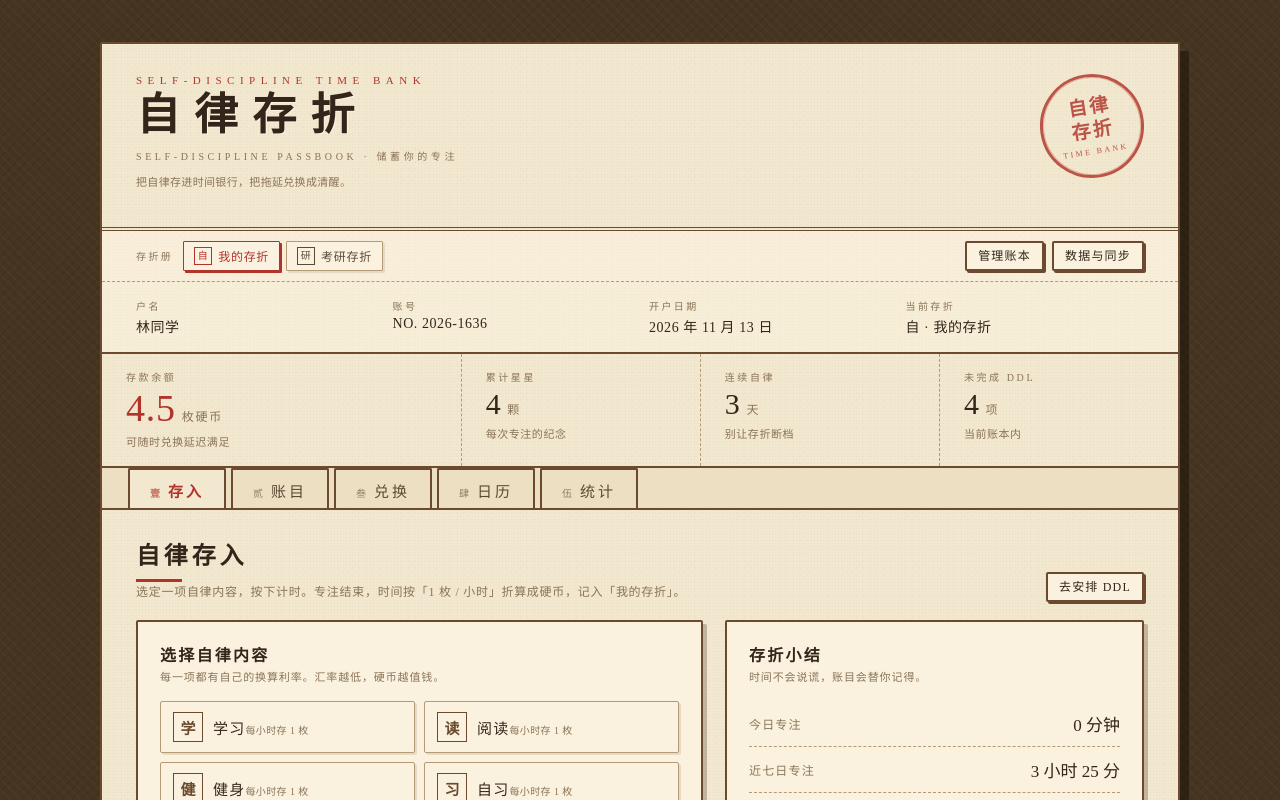
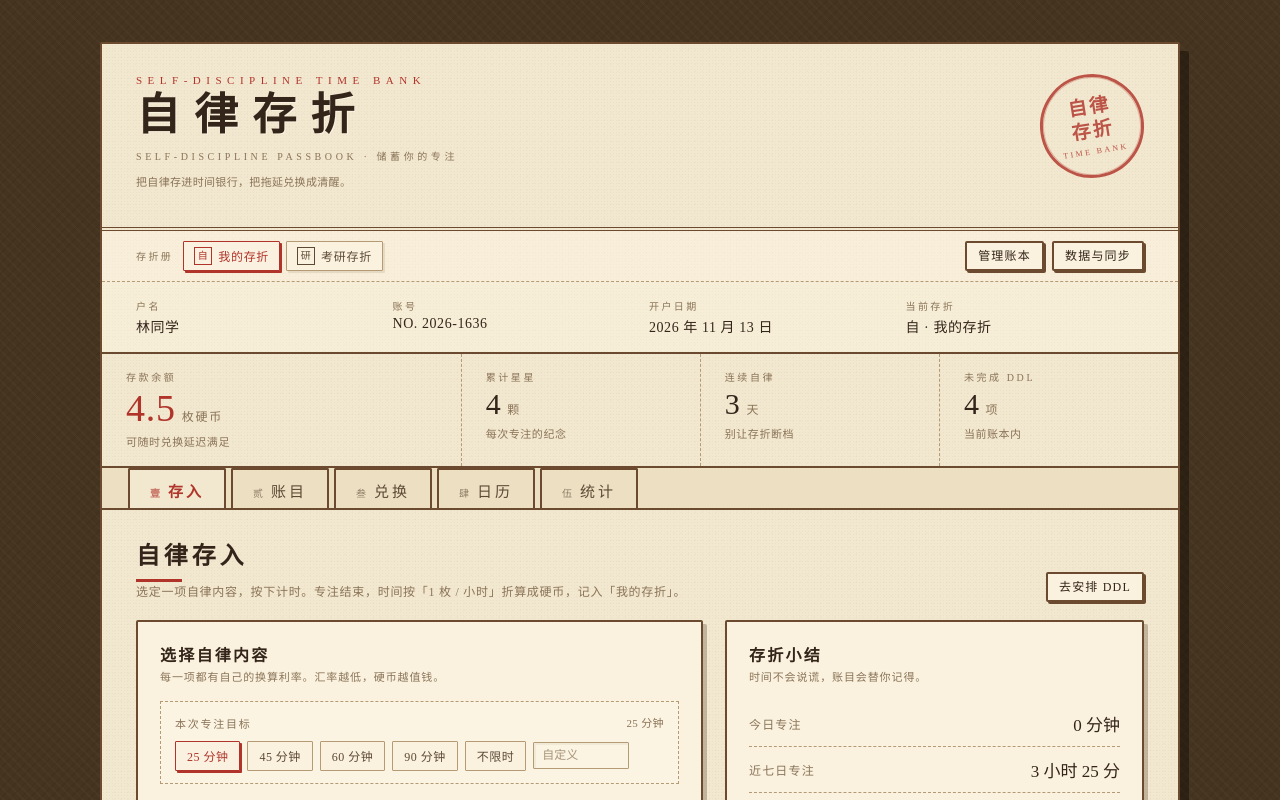
Before and after one commit to liv09343-cs/self-discipline-passbook, a React (Vite) app: page / in a window 1280 px wide. Shown: the top 800 px of the page. Built offline with nearby package versions, Linux system fonts and the light colour scheme.

Commit message:
feat: 专注目标与达成提醒，补充 Supabase 安全自检

```diff
--- a/src/components/TimerPage.tsx
+++ b/src/components/TimerPage.tsx
@@ -1,7 +1,8 @@
-import { useState, type FormEvent } from 'react';
+import { useEffect, useRef, useState, type FormEvent } from 'react';
 import { useApp, useElapsedMs, type Settlement } from '../store/AppStore';
 import { formatClock, formatMinutes } from '../lib/date';
 import { coinsFromMinutes, formatCoins } from '../lib/money';
+import { playGoalChime } from '../lib/sound';
 import {
   streakDays,
   subjectBreakdown,
@@ -25,6 +26,9 @@ export function TimerPage({ toast, onGoCalendar }: Props) {
   const [newName, setNewName] = useState('');
   const [newRate, setNewRate] = useState(state.settings.coinsPerHourDefault);
   const [discardArmed, setDiscardArmed] = useState(false);
+  const [targetMinutes, setTargetMinutes] = useState<number | null>(25);
+  const [customTarget, setCustomTarget] = useState('');
+  const goalNotifiedRef = useRef(false);
 
   const timer = book.timer;
   const subject =
@@ -41,16 +45,55 @@ export function TimerPage({ toast, onGoCalendar }: Props) {
   const maxMinutes = breakdown[0]?.minutes ?? 0;
 
   const start = (subjectId: string) => {
-    actions.startTimer(subjectId);
+    actions.startTimer(subjectId, targetMinutes);
+    goalNotifiedRef.current = false;
     setSettlement(null);
     setDiscardArmed(false);
   };
+
+  const activeTarget = timer.targetMinutes;
+  const targetMs = activeTarget ? activeTarget * 60000 : 0;
+  const targetProgress =
+    targetMs > 0 ? Math.min(100, Math.round((elapsed / targetMs) * 100)) : 0;
+  const targetRemaining = Math.max(0, targetMs - elapsed);
+  const targetReached =
+    Boolean(activeTarget) && targetMs > 0 && elapsed >= targetMs;
+
+  useEffect(() => {
+    if (!timer.subjectId || !activeTarget || !targetReached) return;
+    if (goalNotifiedRef.current) return;
+    goalNotifiedRef.current = true;
+    playGoalChime();
+    if (
+      typeof Notification !== 'undefined' &&
+      Notification.permission === 'granted'
+    ) {
+      try {
+        const notification = new Notification('专注目标达成', {
+          body: `${subject?.name ?? '自律'} · 已完成 ${activeTarget} 分钟，可以继续存折`,
+          icon: './icons/icon-192.png',
+          tag: 'focus-goal',
+        });
+        notification.onclick = () => {
+          window.focus();
+          notification.close();
+        };
+      } catch {
+        // ignore
+      }
+    }
+    toast(
+      `目标达成：${activeTarget} 分钟，继续专注可存更多硬币`,
+      'ok',
+    );
+  }, [activeTarget, subject?.name, targetReached, timer.subjectId, toast]);
 
   const finish = () => {
     const result = actions.finishTimer(note.trim());
     setSettlement(result);
     setNote('');
     setDiscardArmed(false);
+    goalNotifiedRef.current = false;
     if (result.counted) {
       toast(
         `已存入 ${formatCoins(result.coins)} 枚硬币、${result.stars} 颗星，继续加油`,
@@ -75,6 +118,7 @@ export function TimerPage({ toast, onGoCalendar }: Props) {
     actions.discardTimer();
     setDiscardArmed(false);
     setNote('');
+    goalNotifiedRef.current = false;
     toast('已放弃本次计时，时间不会存入', 'warn');
   };
 
@@ -162,6 +206,63 @@ export function TimerPage({ toast, onGoCalendar }: Props) {
               <p className="panel-sub">
                 每一项都有自己的换算利率。汇率越低，硬币越值钱。
               </p>
+
+              <div className="goal-picker">
+                <div className="goal-picker-head">
+                  <span>本次专注目标</span>
+                  <span className="mini-note">
+                    {targetMinutes ? `${targetMinutes} 分钟` : '不限时'}
+                  </span>
+                </div>
+                <div className="goal-chips">
+                  {[25, 45, 60, 90].map((minutes) => (
+                    <button
+                      key={minutes}
+                      type="button"
+                      className={`goal-chip${
+                        targetMinutes === minutes ? ' is-active' : ''
+                      }`}
+                      onClick={() => {
+                        setTargetMinutes(minutes);
+                        setCustomTarget('');
+                      }}
+                    >
+                      {minutes} 分钟
+                    </button>
+                  ))}
+                  <button
+                    type="button"
+                    className={`goal-chip${
+                      targetMinutes === null ? ' is-active' : ''
+                    }`}
+                    onClick={() => {
+                      setTargetMinutes(null);
+                      setCustomTarget('');
+                    }}
+                  >
+                    不限时
+                  </button>
+                  <input
+                    className="input goal-custom"
+                    type="number"
+                    min={1}
+                    max={600}
+                    value={customTarget}
+                    placeholder="自定义"
+                    onChange={(event) => {
+                      const value = event.target.value;
+                      setCustomTarget(value);
+                      const parsed = Number(value);
+                      if (Number.isFinite(parsed) && parsed > 0) {
+                        setTargetMinutes(Math.min(600, Math.round(parsed)));
+                      } else {
+                        setTargetMinutes(null);
+                      }
+                    }}
+                  />
+                </div>
+              </div>
+
               <div className="subject-grid">
                 {book.subjects.map((item) => (
                   <button
@@ -284,6 +385,34 @@ export function TimerPage({ toast, onGoCalendar }: Props) {
                 </div>
               </div>
 
+              {activeTarget ? (
+                <div className="goal-meter">
+                  <div className="goal-meter-head">
+                    <span>目标 {activeTarget} 分钟</span>
+                    <span>
+                      {targetReached
+                        ? '已达成，可继续'
+                        : `还剩 ${formatClock(targetRemaining)}`}
+                    </span>
+                  </div>
+                  <div className="goal-track">
+                    <div
+                      className="goal-fill"
+                      style={{ width: `${targetProgress}%` }}
+                    />
+                  </div>
+                </div>
+              ) : null}
+
+              {targetReached ? (
+                <div className="goal-banner">
+                  <strong>目标达成</strong>
+                  <span>
+                    已专注 {activeTarget} 分钟，可以继续存折或结束本次
+                  </span>
+                </div>
+              ) : null}
+
               <label className="field" style={{ marginBottom: 12 }}>
                 <span>本次专注备注（可选）</span>
                 <input
--- /dev/null
+++ b/src/lib/sound.ts
@@ -0,0 +1,30 @@
+export function playGoalChime(): void {
+  try {
+    const AudioCtor =
+      window.AudioContext ??
+      (window as unknown as { webkitAudioContext?: typeof AudioContext })
+        .webkitAudioContext;
+    if (!AudioCtor) return;
+    const context = new AudioCtor();
+    const now = context.currentTime;
+    [880, 1174.66, 1567.98].forEach((frequency, index) => {
+      const oscillator = context.createOscillator();
+      const gain = context.createGain();
+      oscillator.type = 'sine';
+      oscillator.frequency.value = frequency;
+      const start = now + index * 0.16;
+      gain.gain.setValueAtTime(0.0001, start);
+      gain.gain.exponentialRampToValueAtTime(0.18, start + 0.02);
+      gain.gain.exponentialRampToValueAtTime(0.0001, start + 0.34);
+      oscillator.connect(gain);
+      gain.connect(context.destination);
+      oscillator.start(start);
+      oscillator.stop(start + 0.36);
+    });
+    window.setTimeout(() => {
+      void context.close();
+    }, 1400);
+  } catch {
+    return;
+  }
+}
--- a/src/lib/sync.ts
+++ b/src/lib/sync.ts
@@ -6,7 +6,13 @@ const CODE_PREFIX = 'SPB1.';
 const RAW_PREFIX = 'SPB0.';
 
 export function emptyTimer(): Book['timer'] {
-  return { subjectId: null, running: false, startedAt: null, accumulatedMs: 0 };
+  return {
+    subjectId: null,
+    running: false,
+    startedAt: null,
+    accumulatedMs: 0,
+    targetMinutes: null,
+  };
 }
 
 export function makeDeviceId(): string {
@@ -150,7 +156,7 @@ function normalizeBook(input: Record<string, unknown>): Book {
     subjects: Array.isArray(input.subjects) ? input.subjects : [],
     timer:
       input.timer && typeof input.timer === 'object'
-        ? (input.timer as Book['timer'])
+        ? { ...emptyTimer(), ...(input.timer as Book['timer']) }
         : emptyTimer(),
     sessions: Array.isArray(input.sessions) ? input.sessions : [],
     ledger: Array.isArray(input.ledger) ? input.ledger : [],
--- a/src/store/AppStore.tsx
+++ b/src/store/AppStore.tsx
@@ -151,7 +151,7 @@ function migrate(raw: unknown): AppState {
     }));
   }
   if (data.timer && typeof data.timer === 'object') {
-    book.timer = data.timer as Book['timer'];
+    book.timer = { ...emptyTimer(), ...(data.timer as Book['timer']) };
     if (
       book.timer.subjectId &&
       !book.subjects.some((subject) => subject.id === book.timer.subjectId)
@@ -213,7 +213,7 @@ export interface AppContextValue {
     deleteBook: (id: string) => void;
     addSubject: (name: string, coinsPerHour: number) => void;
     removeSubject: (id: string) => void;
-    startTimer: (subjectId: string) => void;
+    startTimer: (subjectId: string, targetMinutes: number | null) => void;
     pauseTimer: () => void;
     resumeTimer: () => void;
     discardTimer: () => void;
@@ -410,7 +410,7 @@ export function AppProvider({ children }: { children: ReactNode }) {
           timer:
             book.timer.subjectId === id ? emptyTimer() : book.timer,
         })),
-      startTimer: (subjectId) =>
+      startTimer: (subjectId, targetMinutes) =>
         updateActive((book) => ({
           ...book,
           timer: {
@@ -418,6 +418,7 @@ export function AppProvider({ children }: { children: ReactNode }) {
             running: true,
             startedAt: Date.now(),
             accumulatedMs: 0,
+            targetMinutes,
           },
         })),
       pauseTimer: () =>
--- a/src/styles/global.css
+++ b/src/styles/global.css
@@ -2305,3 +2305,116 @@ textarea {
     width: 100%;
   }
 }
+.goal-picker {
+  margin: 14px 0 16px;
+  padding: 12px 14px;
+  border: 1.5px dashed var(--line);
+  background: rgba(255, 248, 230, 0.5);
+}
+
+.goal-picker-head {
+  display: flex;
+  justify-content: space-between;
+  align-items: center;
+  gap: 10px;
+  margin-bottom: 8px;
+  font-size: 11px;
+  letter-spacing: 0.16em;
+  color: var(--ink-3);
+}
+
+.goal-chips {
+  display: flex;
+  flex-wrap: wrap;
+  gap: 7px;
+  align-items: center;
+}
+
+.goal-chip {
+  border: 1.5px solid var(--line);
+  background: var(--paper-light);
+  color: var(--ink-2);
+  padding: 5px 11px;
+  font-size: 12px;
+  letter-spacing: 0.04em;
+  cursor: pointer;
+  border-radius: 1px;
+  font-family: inherit;
+}
+
+.goal-chip:hover {
+  border-color: var(--brown);
+}
+
+.goal-chip.is-active {
+  border-color: var(--vermilion);
+  color: var(--vermilion);
+  background: #fbf1e1;
+  box-shadow: 2px 2px 0 var(--vermilion);
+}
+
+.goal-custom {
+  width: 96px;
+  padding: 5px 8px;
+  font-size: 12px;
+}
+
+.goal-meter {
+  margin: 4px 0 14px;
+}
+
+.goal-meter-head {
+  display: flex;
+  justify-content: space-between;
+  gap: 10px;
+  font-size: 11px;
+  color: var(--ink-3);
+  margin-bottom: 6px;
+  letter-spacing: 0.05em;
+}
+
+.goal-track {
+  height: 8px;
+  border: 1.5px solid var(--brown);
+  background: var(--paper-light);
+  padding: 1px;
+}
+
+.goal-fill {
+  height: 100%;
+  background: var(--vermilion);
+  transition: width 0.3s linear;
+}
+
+.goal-banner {
+  display: flex;
+  flex-direction: column;
+  gap: 2px;
+  margin: 0 0 14px;
+  padding: 10px 12px;
+  border: 2px solid var(--vermilion);
+  background: #fbf1e1;
+  box-shadow: 3px 3px 0 rgba(177, 52, 42, 0.25);
+  font-size: 12px;
+}
+
+.goal-banner strong {
+  color: var(--vermilion);
+  letter-spacing: 0.12em;
+  font-size: 14px;
+}
+
+.goal-banner span {
+  color: var(--ink-2);
+}
+
+@media (max-width: 520px) {
+  .goal-chip {
+    flex: 1;
+    text-align: center;
+  }
+
+  .goal-custom {
+    width: 100%;
+  }
+}
--- a/src/types.ts
+++ b/src/types.ts
@@ -21,6 +21,7 @@ export interface TimerState {
   running: boolean;
   startedAt: number | null;
   accumulatedMs: number;
+  targetMinutes: number | null;
 }
 
 export interface Session {
```
Also changed, not shown: 1 other file (tests, documents, lock files or other folders).
